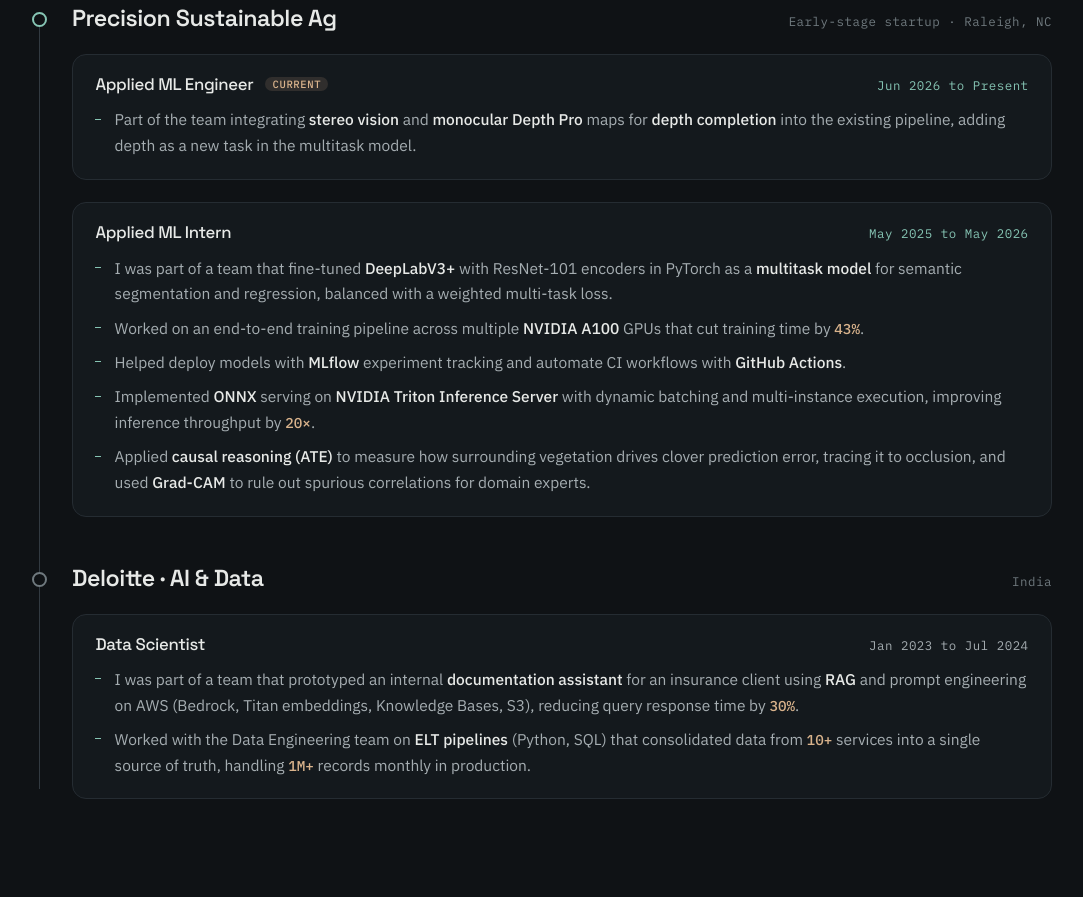
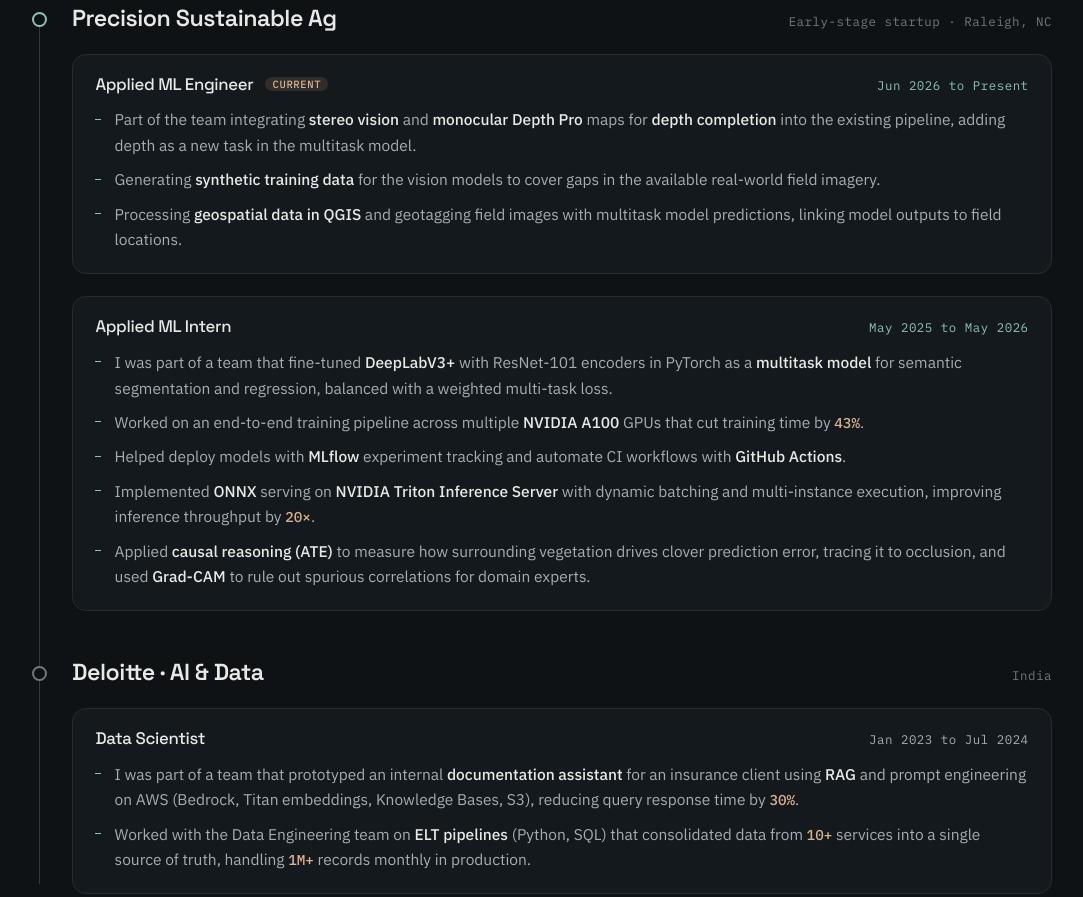
Before and after one commit to ijayeshh/ijayeshh.github.io, a plain HTML site: page index.html in a window 1280 px wide. Shown: the part 1554-2451 px from the top of the page, without its empty margins (98-1181 px from the left). Drawn offline with Linux system fonts and the light colour scheme.

Commit message:
update work ex

```diff
--- a/index.html
+++ b/index.html
@@ -180,6 +180,8 @@
               </div>
               <ul class="bullets">
                 <li>Part of the team integrating <strong>stereo vision</strong> and <strong>monocular Depth Pro</strong> maps for <strong>depth completion</strong> into the existing pipeline, adding depth as a new task in the multitask model.</li>
+                <li>Generating <strong>synthetic training data</strong> for the vision models to cover gaps in the available real-world field imagery.</li>
+                <li>Processing <strong>geospatial data in QGIS</strong> and geotagging field images with multitask model predictions, linking model outputs to field locations.</li>
               </ul>
             </div>
 
```
